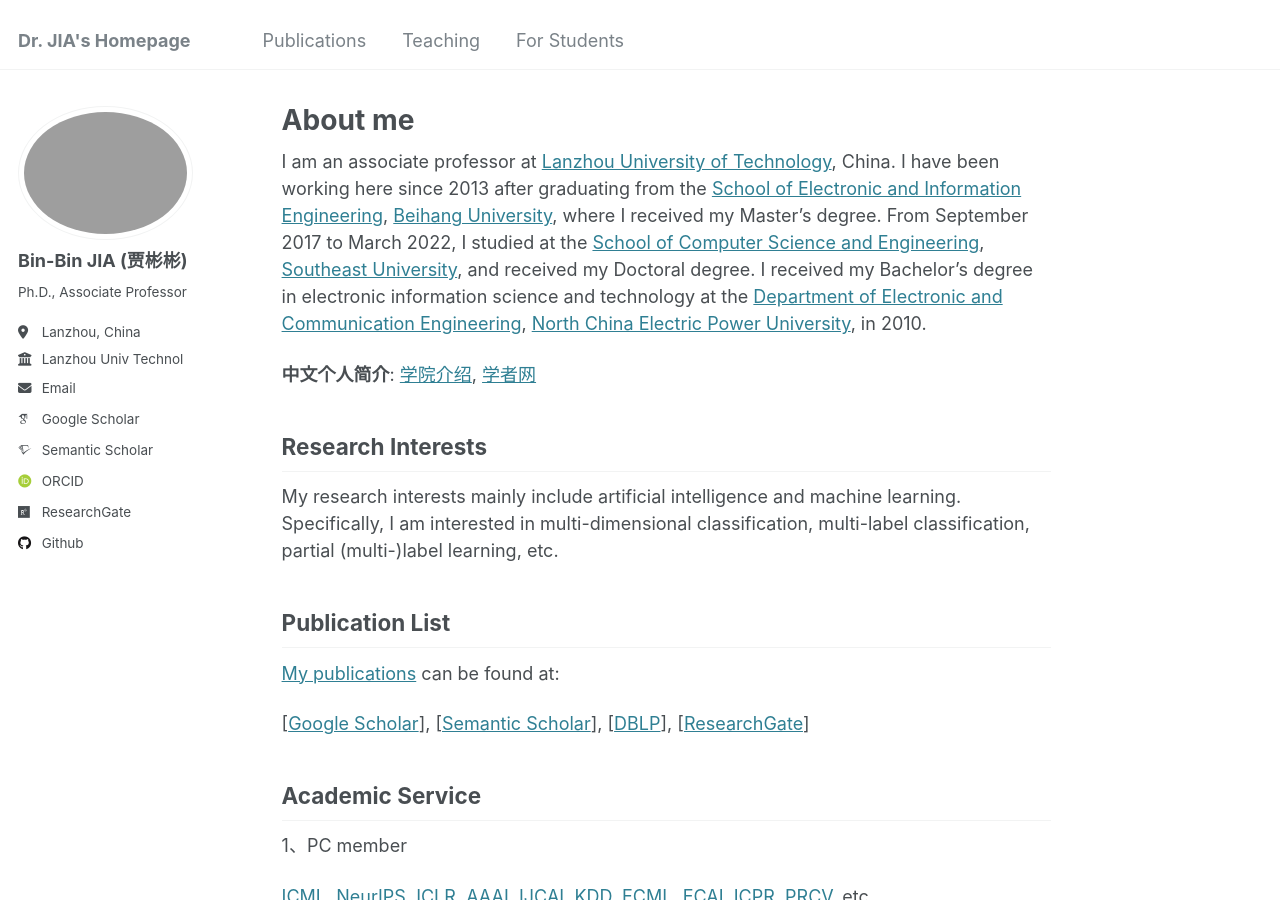
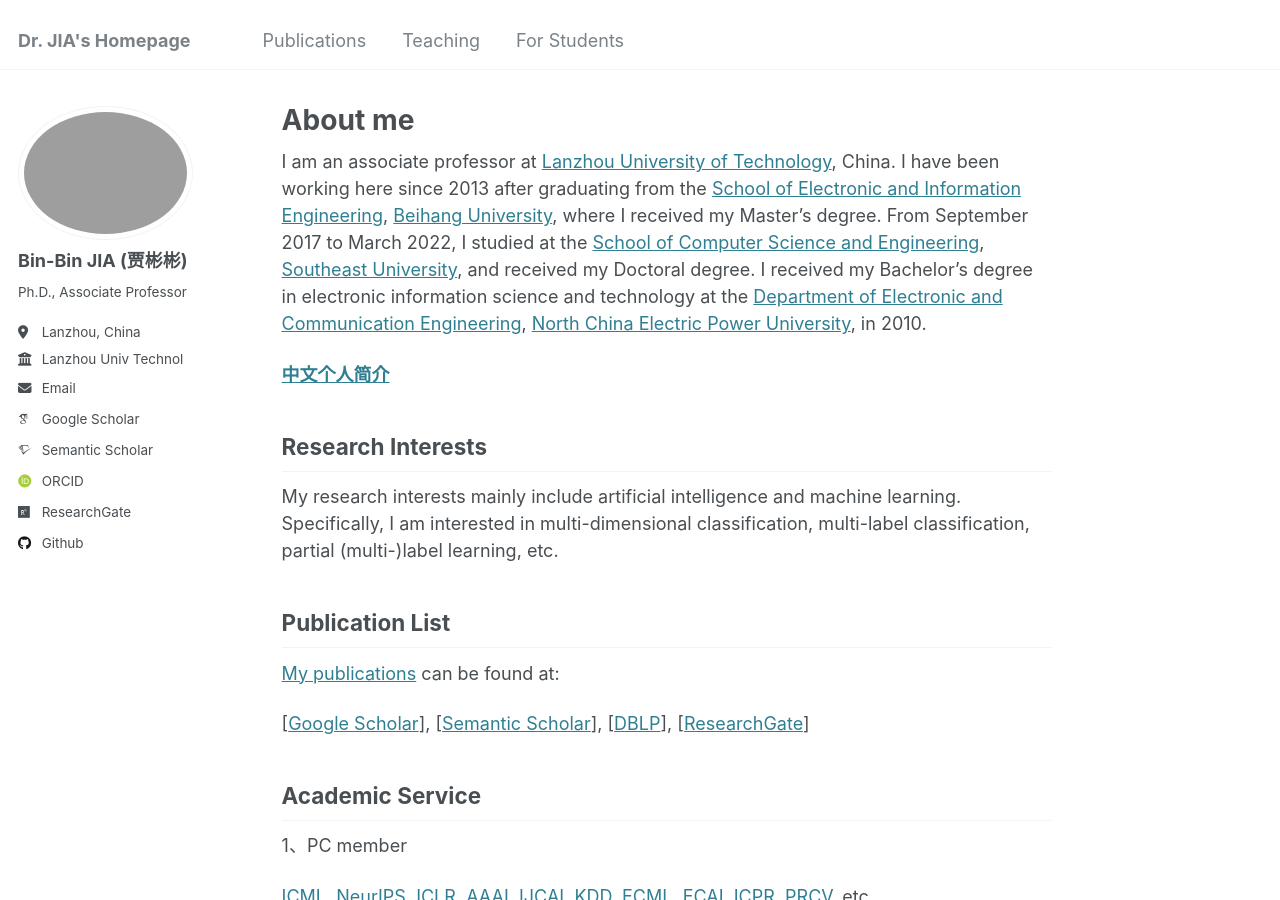
Before and after one commit to jiabinbin-ai/jiabinbin-ai.github.io, a Jekyll site: the page built from _pages/about.md, in a window 1280 px wide and 900 px high. Built offline with Jekyll 4.4.1, drawn with Linux system fonts in a browser that asks for light colours; some web fonts are replaced; comment, search, counter and statistics services are not loaded.

Commit message:
Update about.md

```diff
--- a/_pages/about.md
+++ b/_pages/about.md
@@ -10,7 +10,7 @@ redirect_from:
 I am an associate professor at [Lanzhou University of Technology](https://www.lut.edu.cn/), China. I have been working here since 2013 after graduating from the [School of Electronic and Information Engineering](http://www.ee.buaa.edu.cn/), [Beihang University](https://www.buaa.edu.cn/), where I received my Master's degree. From September 2017 to March 2022, I studied at the [School of Computer Science and Engineering](https://cse.seu.edu.cn/), [Southeast University](https://www.seu.edu.cn/), and received my Doctoral degree. I received my Bachelor's degree in electronic information science and technology at the [Department of Electronic and Communication Engineering](https://dece.ncepu.edu.cn/), [North China Electric Power University](https://net.ncepu.edu.cn/), in 2010.
 
 
-**中文个人简介**: [学院介绍](https://dianqi.lut.edu.cn/info/1305/9597.htm), [学者网](https://www.scholat.com/jiabinbin)
+[**中文个人简介**](https://jiabinbin-ai.github.io/bio_cn/)
 
 Research Interests
 ------
```
